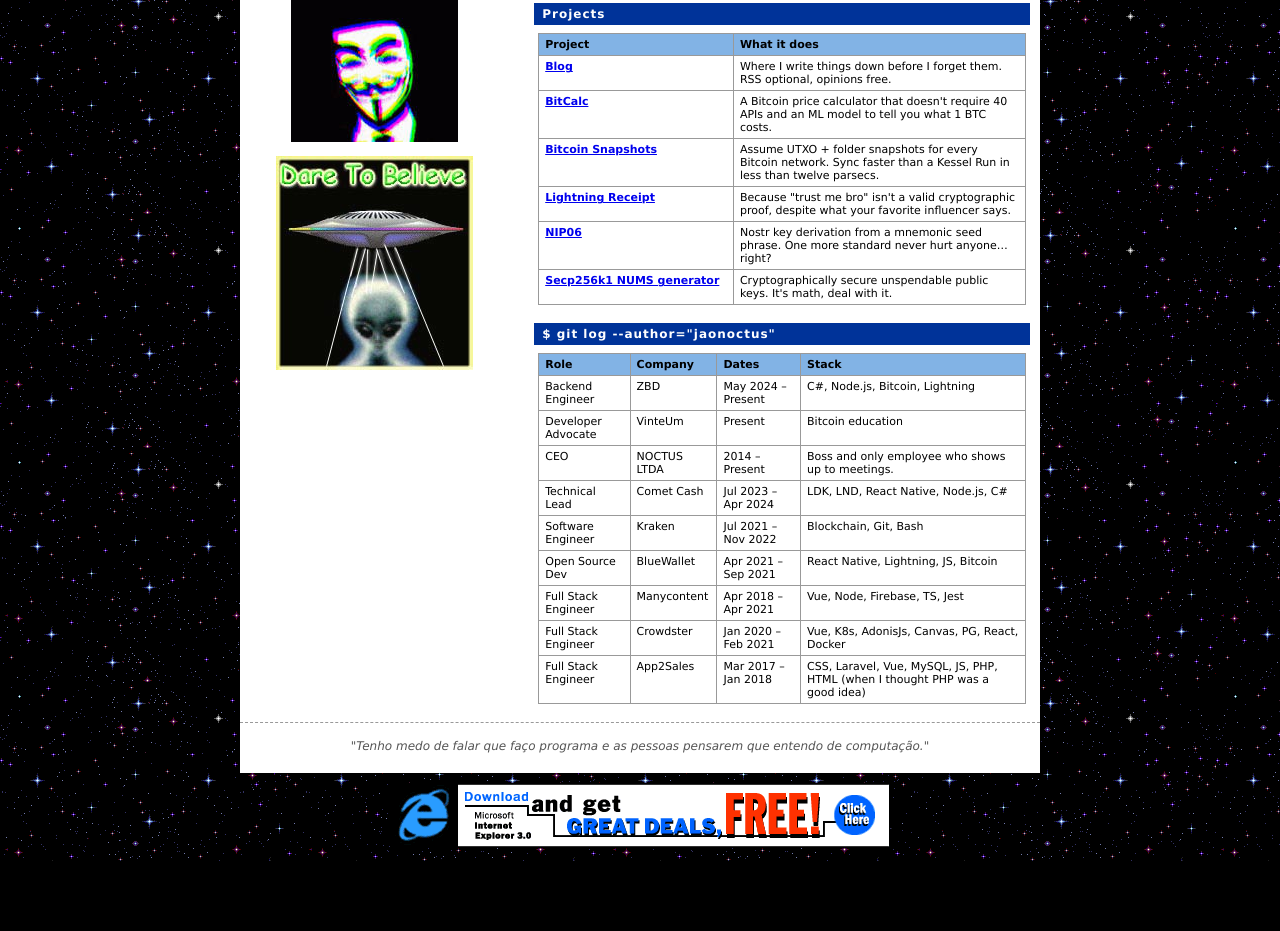
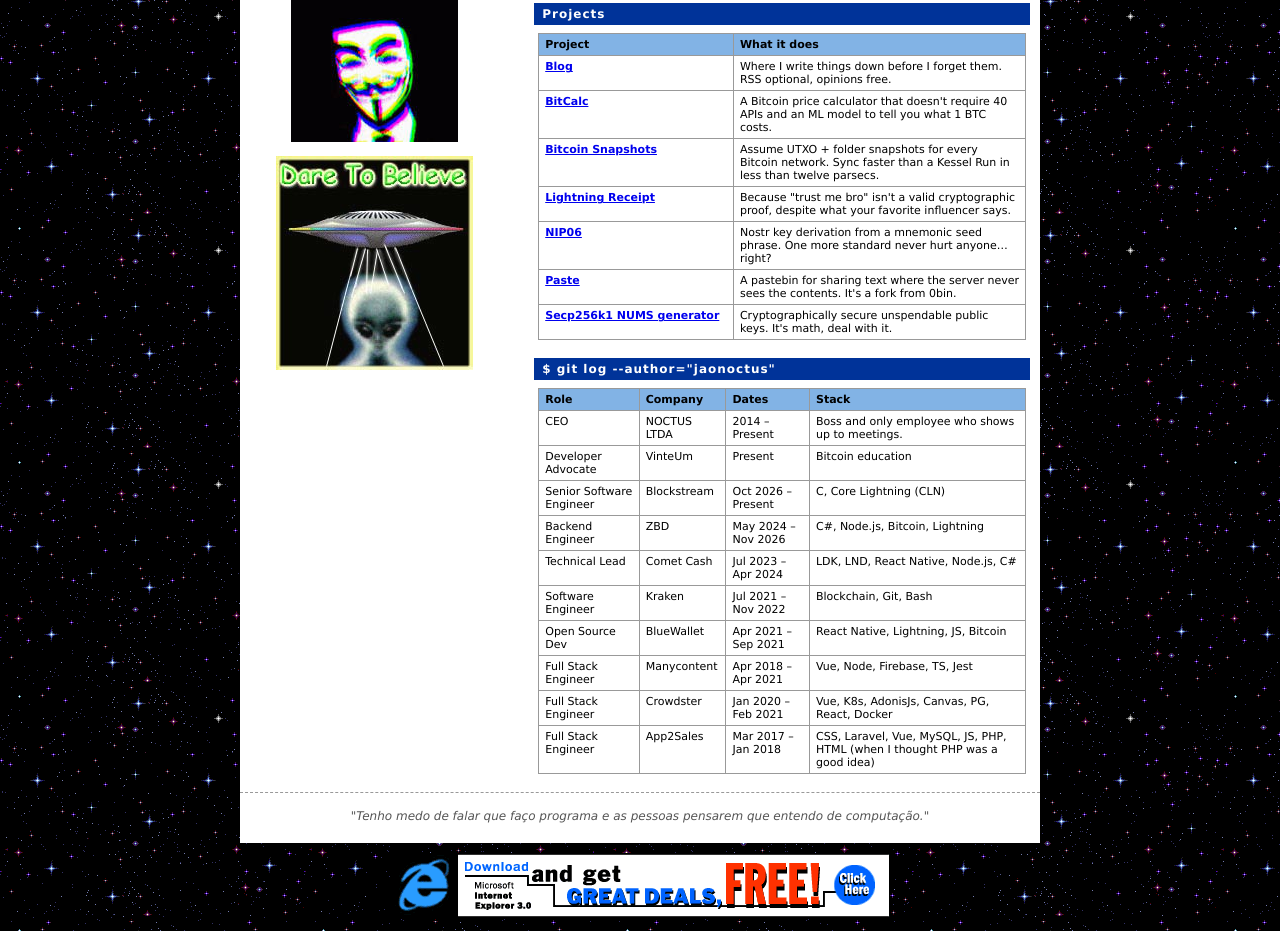
Before and after one commit to jaonoctus/jaonoctus.dev, a plain HTML site: page index.html in a window 1280 px wide. Shown: the part 1190-2121 px from the top of the page. Before the commit the page ends 2051 px from the top, so only its background shows below. Drawn offline with Linux system fonts and the light colour scheme.

Commit message:
chore: add paste project and update experience

```diff
--- a/index.html
+++ b/index.html
@@ -157,6 +157,11 @@ h/UM
               standard never hurt anyone… right?</td>
             </tr>
             <tr>
+              <td><b><a href="https://paste.jaonoctus.dev">Paste</a></b></td>
+              <td>A pastebin for sharing text where the server never sees the
+              contents. It's a fork from 0bin.</td>
+            </tr>
+            <tr>
               <td><b><a href="https://nums-secp256k1.jaonoctus.dev/">Secp256k1 NUMS generator</a></b></td>
               <td>Cryptographically secure unspendable public keys. It's math,
               deal with it.</td>
@@ -174,10 +179,10 @@ h/UM
               <th>Stack</th>
             </tr>
             <tr>
-              <td>Backend Engineer</td>
-              <td>ZBD</td>
-              <td>May 2024 – Present</td>
-              <td>C#, Node.js, Bitcoin, Lightning</td>
+              <td>CEO</td>
+              <td>NOCTUS LTDA</td>
+              <td>2014 – Present</td>
+              <td>Boss and only employee who shows up to meetings.</td>
             </tr>
             <tr>
               <td>Developer Advocate</td>
@@ -186,10 +191,16 @@ h/UM
               <td>Bitcoin education</td>
             </tr>
             <tr>
-              <td>CEO</td>
-              <td>NOCTUS LTDA</td>
-              <td>2014 – Present</td>
-              <td>Boss and only employee who shows up to meetings.</td>
+              <td>Senior Software Engineer</td>
+              <td>Blockstream</td>
+              <td>Oct 2026 – Present</td>
+              <td>C, Core Lightning (CLN)</td>
+            </tr>
+            <tr>
+              <td>Backend Engineer</td>
+              <td>ZBD</td>
+              <td>May 2024 – Nov 2026</td>
+              <td>C#, Node.js, Bitcoin, Lightning</td>
             </tr>
             <tr>
               <td>Technical Lead</td>
```
